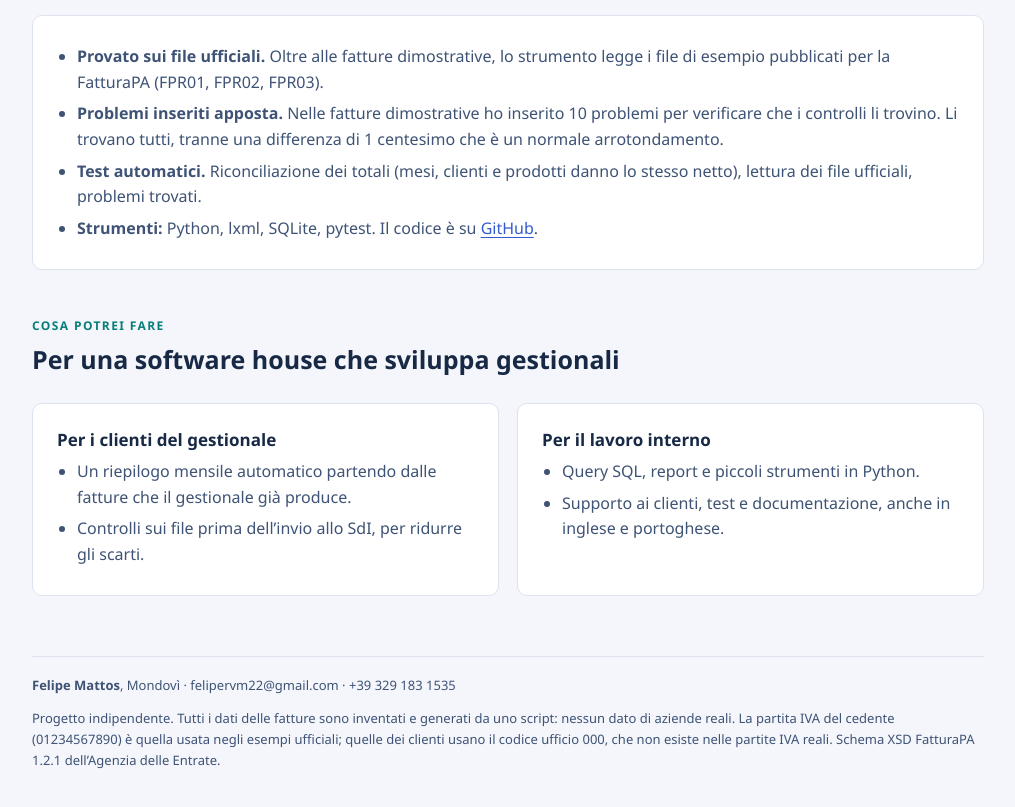
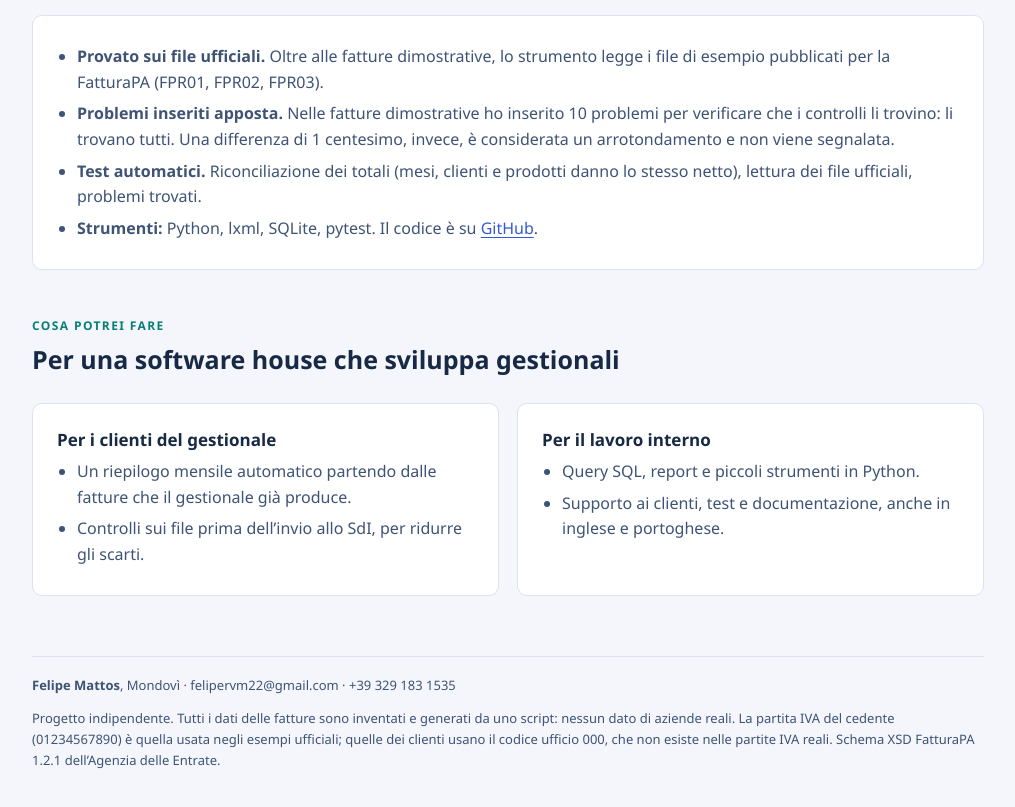
Before and after one commit to felipervm/fatture-in-chiaro, a plain HTML site: page docs/index.html in a window 1280 px wide. Shown: the part 4081-4888 px from the top of the page, without its empty margins (252-1267 px from the left). Drawn offline with Linux system fonts and the light colour scheme.

Commit message:
Testo sui problemi inseriti
Co-Authored-By: Claude Opus 5.5 <noreply@anthropic.com>
Claude-Session: https://claude.ai/code/session_019VFwHBrhBhRZ6HBuUza3kn

```diff
--- a/docs/index.html
+++ b/docs/index.html
@@ -100,7 +100,7 @@ footer{margin-top:60px;border-top:1px solid var(--line);padding-top:18px;font-si
  <div class="card">
   <ul class="clean">
    <li><b>Provato sui file ufficiali.</b> Oltre alle fatture dimostrative, lo strumento legge i file di esempio pubblicati per la FatturaPA (FPR01, FPR02, FPR03).</li>
-   <li><b>Problemi inseriti apposta.</b> Nelle fatture dimostrative ho inserito <span id="n-inseriti"></span> problemi per verificare che i controlli li trovino. Li trovano tutti, tranne una differenza di 1 centesimo che è un normale arrotondamento.</li>
+   <li><b>Problemi inseriti apposta.</b> Nelle fatture dimostrative ho inserito <span id="n-inseriti"></span> problemi per verificare che i controlli li trovino: li trovano tutti. Una differenza di 1 centesimo, invece, è considerata un arrotondamento e non viene segnalata.</li>
    <li><b>Test automatici.</b> Riconciliazione dei totali (mesi, clienti e prodotti danno lo stesso netto), lettura dei file ufficiali, problemi trovati.</li>
    <li><b>Strumenti:</b> Python, lxml, SQLite, pytest. Il codice è su <a href="https://github.com/felipervm/fatture-in-chiaro">GitHub</a>.</li>
   </ul>
```
Also changed, not shown: site/template.html (+1 -1 lines).
